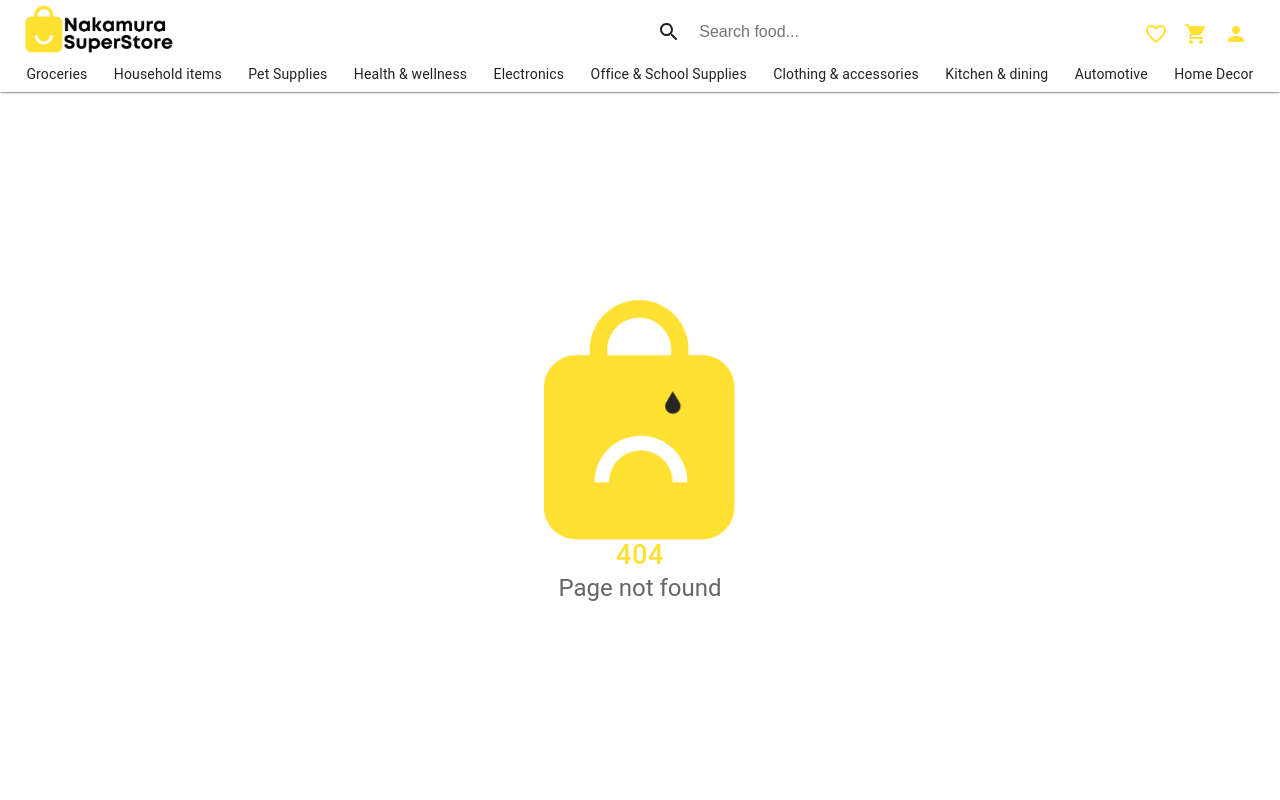
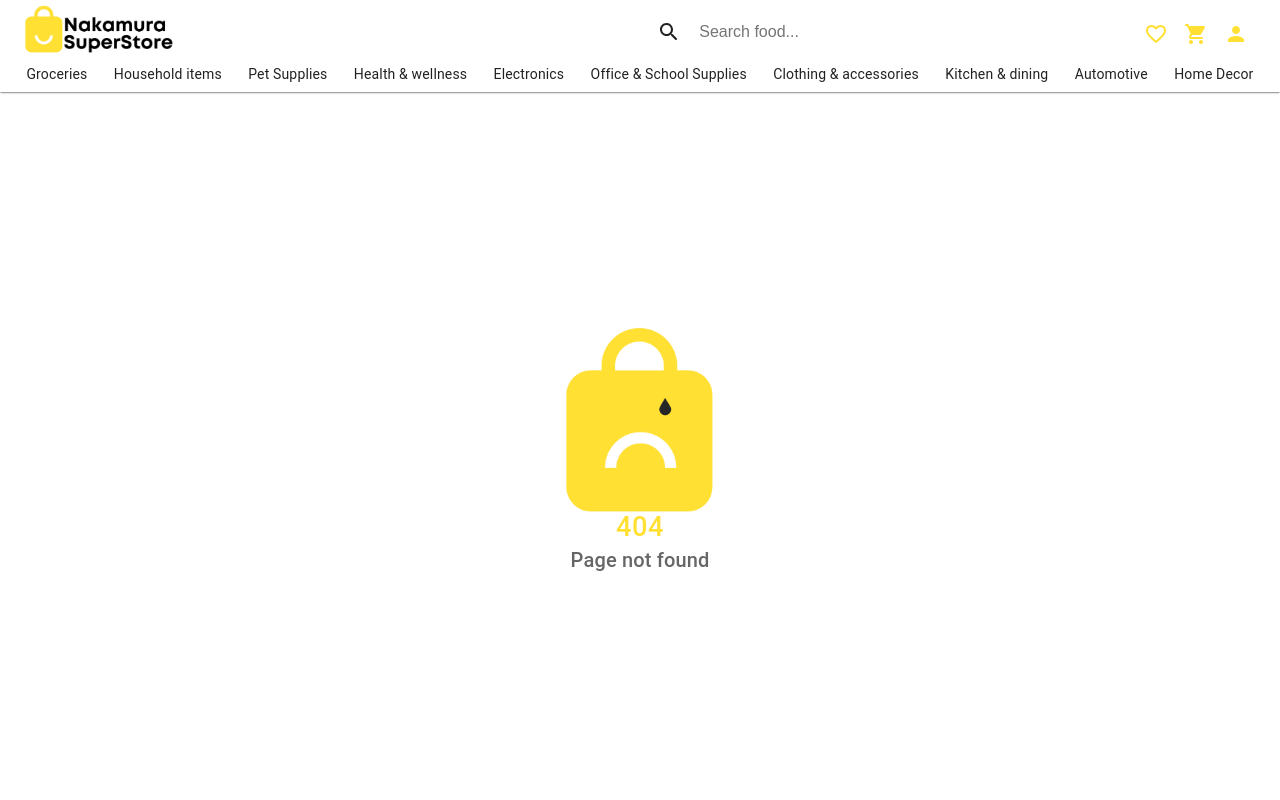
Before and after one commit to alee-anwar/Nakamura-Super-Store, a React (Create React App) app in the folder shop/: page /productdetails in a window 1280 px wide. Shown: the top 800 px of the page. Built offline with nearby package versions, Linux system fonts and the light colour scheme.

Commit message:
Update PageNotFound.js

```diff
--- a/shop/src/pages/PageNotFound.js
+++ b/shop/src/pages/PageNotFound.js
@@ -13,11 +13,11 @@ const PageNotFound = () => {
       }}
     >
 
-      <Box component="img" src={Logo} sx={{ height: '30vh', width: 'auto' }} />
+      <Box component="img" src={Logo} sx={{ height: '23vh', width: 'auto' }} />
       <Typography variant="h1" color="primary">
         404
       </Typography>
-      <Typography variant="h5" color="textSecondary">
+      <Typography variant="h6" color="textSecondary">
         Page not found
       </Typography>
     </Box>
```
